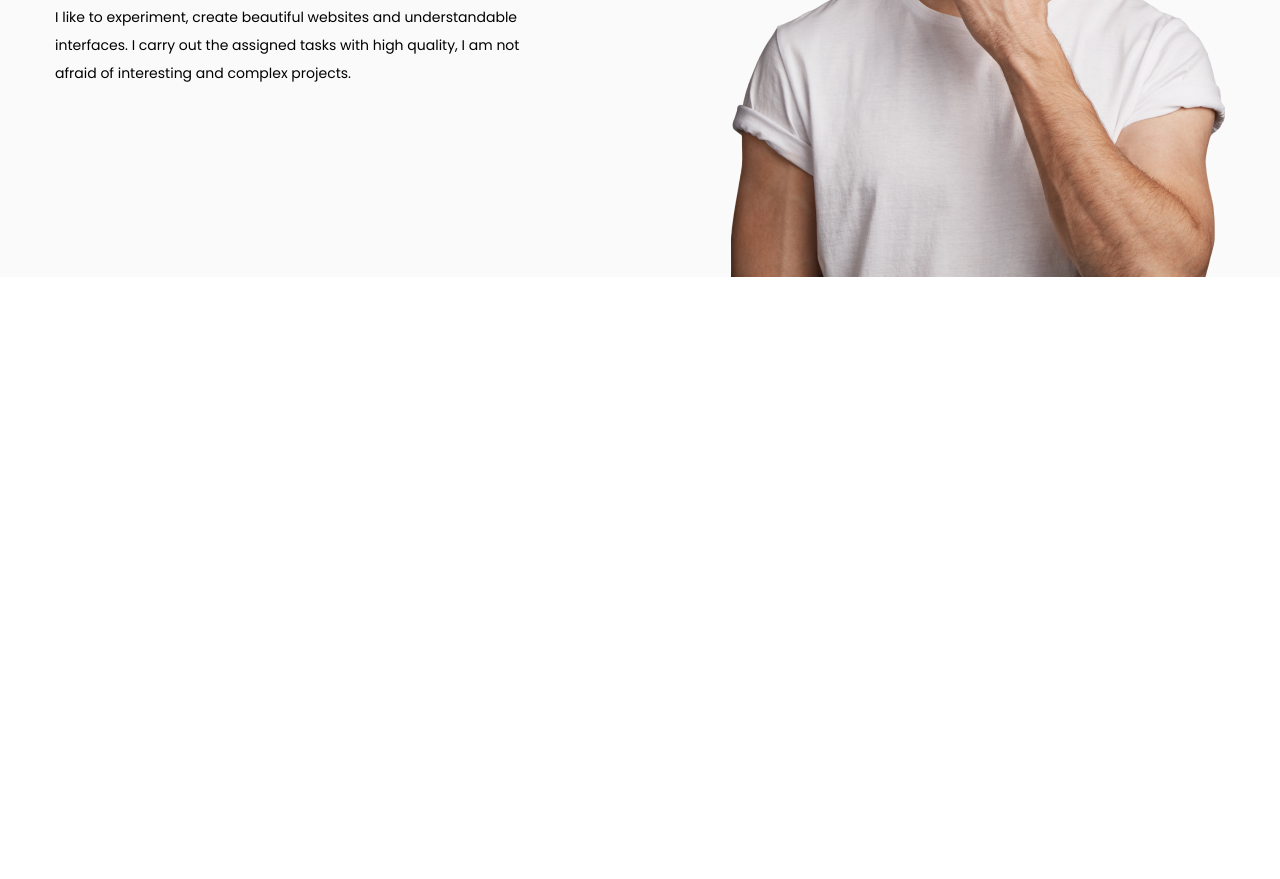
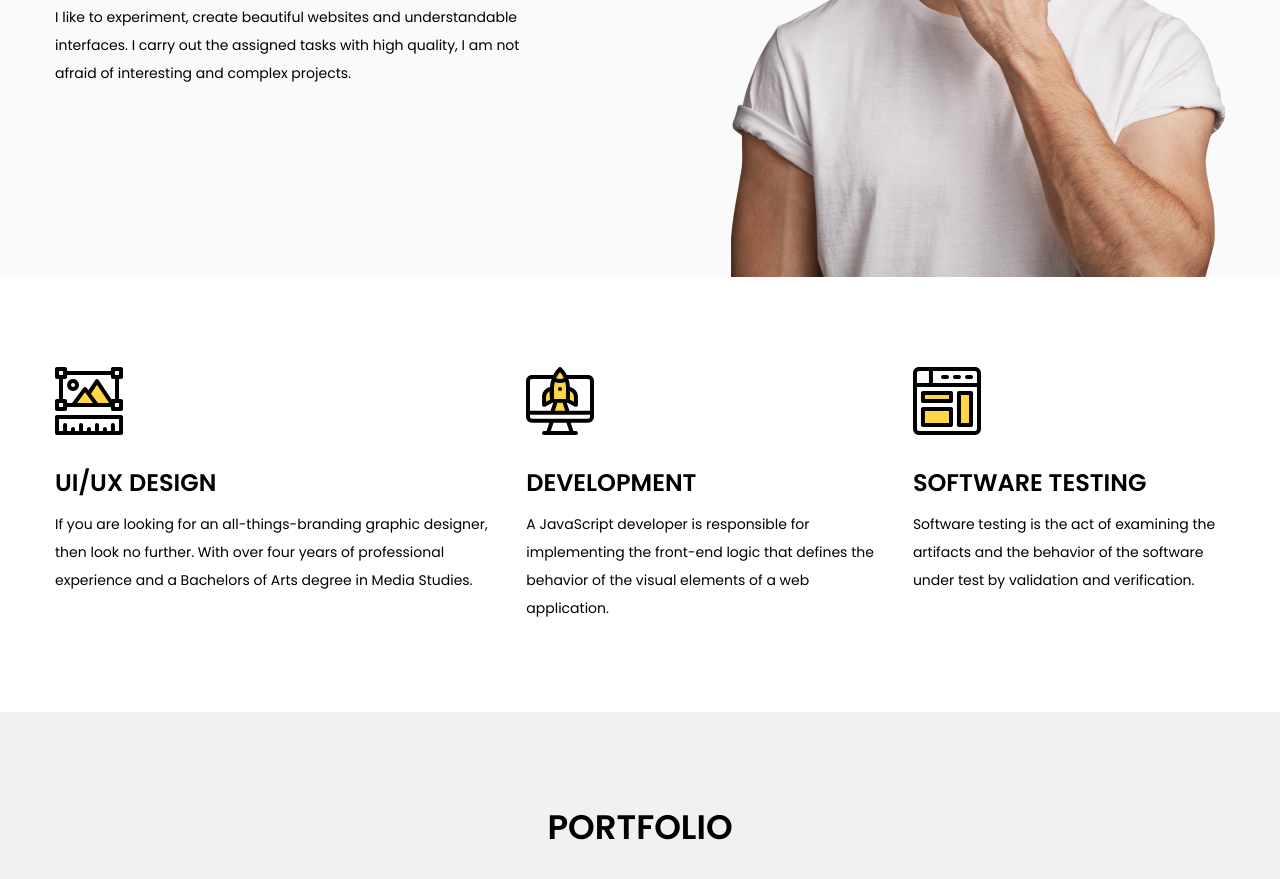
Before and after one commit to AntonioFrom/site-portfolio-for-freelancer-html-css-js, a plain HTML site: page index.html in a window 1280 px wide. Shown: the part 493-1372 px from the top of the page. Before the commit the page ends 800 px from the top, so only its background shows below. Drawn offline with nearby package versions, Linux system fonts and the light colour scheme.

Commit message:
-creating an advantage block -creating a portfolio block

```diff
--- a/css/main.css
+++ b/css/main.css
@@ -82,10 +82,68 @@ body {
     line-height: 2;
 
 }
-.header-image {
-}
+
 .header-heading{
     margin-bottom: 20px;
     font-size: 44px;
     font-weight: 600;
 }
+
+/* services */
+
+.services {
+    padding: 90px 0;
+    background-color: white;
+}
+
+.services-row {
+    display: flex;
+    column-gap: 30px;
+    justify-content: center;
+}
+.service-card {
+
+}
+.service-card p{
+   line-height: 2;
+}
+.service-card-image {
+    margin-bottom: 30px;
+}
+.service-card-title {
+    margin-bottom: 10px;
+    font-weight: 600;
+    font-size: 24px;
+    text-transform: uppercase;
+}
+
+/* portfolio */
+.portfolio {
+    background-color: #f1f1f1;
+    padding: 90px 0;
+}
+
+.potrfolio-title {
+    font-size: 34px;
+    font-weight: 600;
+    margin-bottom: 70px;
+    text-align: center;
+}
+.project + .project {
+    margin-top: 90px;
+}
+.project {
+    text-align: center;
+}
+.project-img {
+    margin-bottom: 40px;
+}
+.project-title {
+    font-size: 18px;
+
+
+}
+.project-title a {
+    color: black;
+    text-decoration: underline;
+}
--- a/index.html
+++ b/index.html
@@ -59,6 +59,71 @@
       </div>
     </header>
 
+    <section class="services">
+      <div class="container">
+        <div class="services-row">
+          <div class="service-card">
+            <img
+              class="service-card-image"
+              src="./img/services/01.svg"
+              alt="UI/UX Design"
+            />
+            <h3 class="service-card-title">UI/UX Design</h3>
+            <p>
+              If you are looking for an all-things-branding graphic designer,
+              then look no further. With over four years of professional
+              experience and a Bachelors of Arts degree in Media Studies.
+            </p>
+          </div>
+          <div class="service-card">
+            <img
+              class="service-card-image"
+              src="./img/services/02.svg"
+              alt="Development"
+            />
+            <h3 class="service-card-title">Development</h3>
+            <p>
+              A JavaScript developer is responsible for implementing the
+              front-end logic that defines the behavior of the visual elements
+              of a web application.
+            </p>
+          </div>
+          <div class="service-card">
+            <img
+              class="service-card-image"
+              src="./img/services/03.svg"
+              alt="Software Testing"
+            />
+            <h3 class="service-card-title">Software Testing</h3>
+            <p>
+              Software testing is the act of examining the artifacts and the
+              behavior of the software under test by validation and
+              verification.
+            </p>
+          </div>
+        </div>
+      </div>
+    </section>
+
+    <section class="portfolio">
+        <div class="container">
+            <div class="potrfolio-title">
+                <h2 class="title-1">PORTFOLIO</h2>
+            </div>
+            <div class="project">
+                <img src="./img/portfolio/01.jpg" alt="Online fashion store" class="project-img">
+                <h3 class="project-title"><a href="#!">Online fashion store - Homepage</a></h3>
+            </div>
+            <div class="project">
+                <img src="./img/portfolio/02.jpg" alt="Reebok store" class="project-img">
+                <h3 class="project-title"><a href="#!">Reebok store - Concept</a></h3>
+            </div>
+            <div class="project">
+                <img src="./img/portfolio/03.jpg" alt="Braun Landing Page" class="project-img">
+                <h3 class="project-title"><a href="#!">Braun Landing Page - Concept</a></h3>
+            </div>
+        </div>
+    </section>
     <script
       src="https://cdnjs.cloudflare.com/ajax/libs/aos/2.3.4/aos.js"
       integrity="sha512-A7AYk1fGKX6S2SsHywmPkrnzTZHrgiVT7GcQkLGDe2ev0aWb8zejytzS8wjo7PGEXKqJOrjQ4oORtnimIRZBtw=="
```
